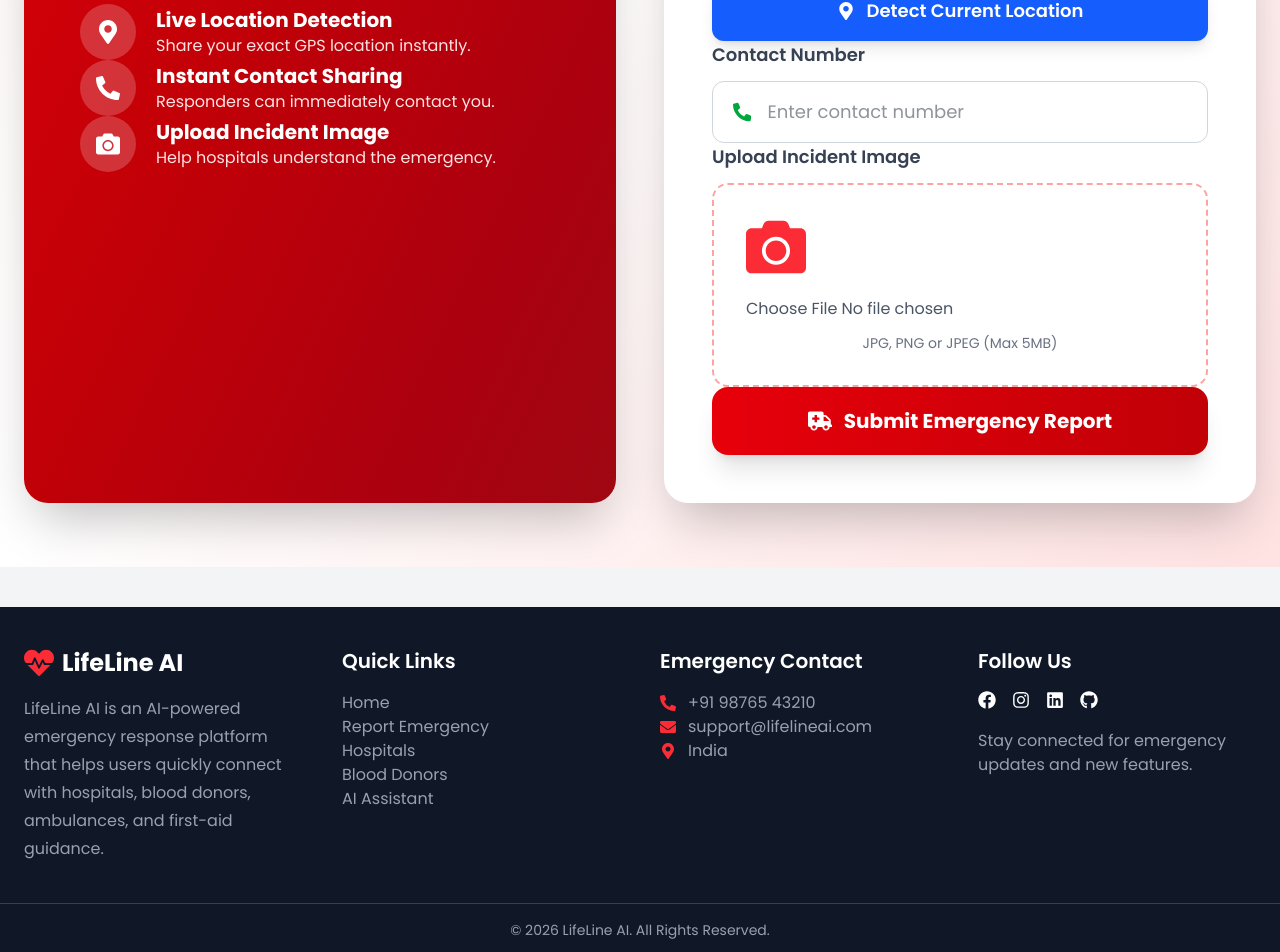
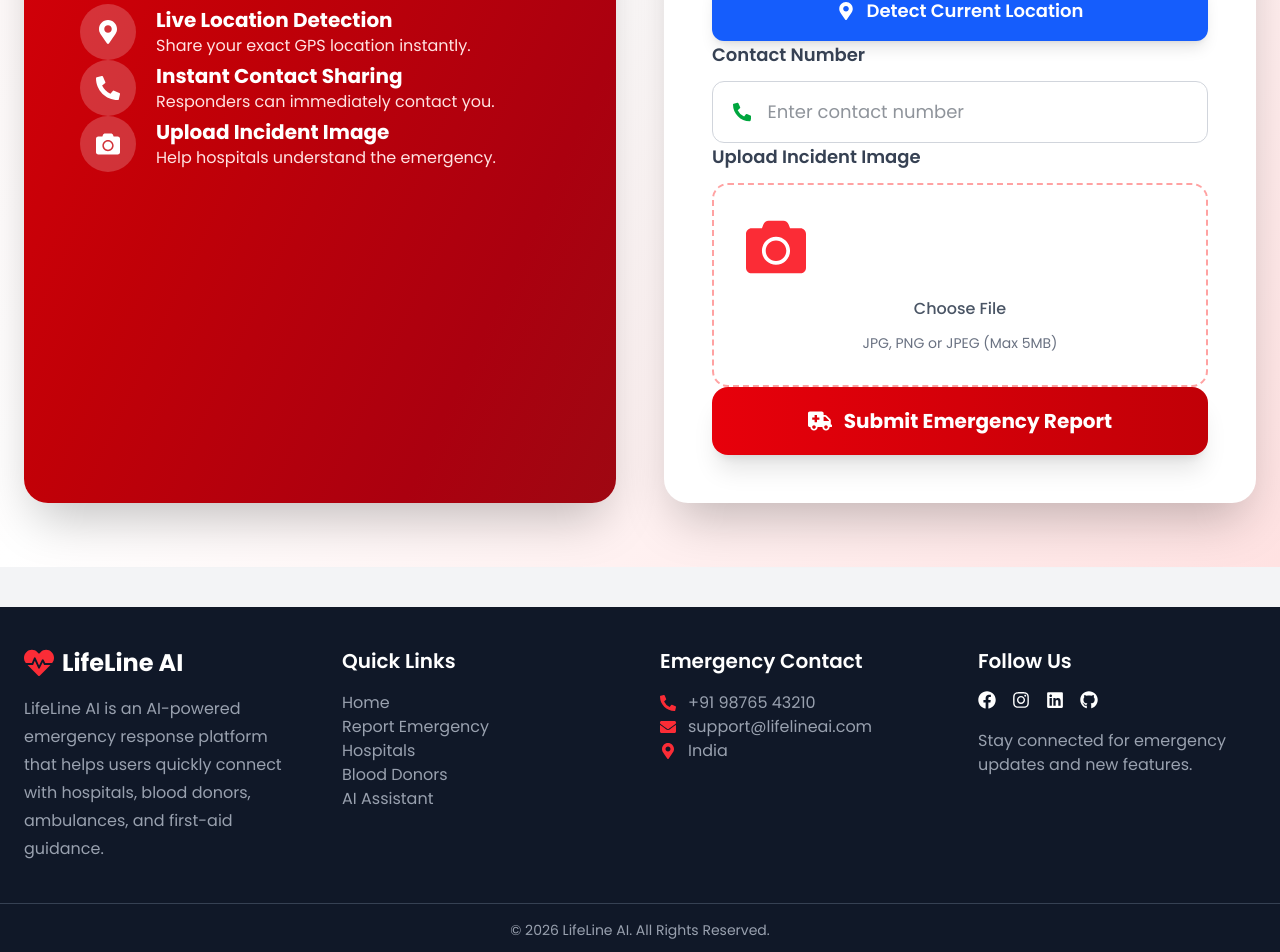
Before and after one commit to lovesh-semwal/Lifeline-AI, a React (Vite) app in the folder client/: page /report in a window 1280 px wide. Shown: the part 944-1896 px from the top of the page. Built offline with nearby package versions, Linux system fonts and the light colour scheme; sample sign-in values are in the browser's storage.

Commit message:
Changing choose file button

```diff
--- a/client/src/pages/ReportEmergency.jsx
+++ b/client/src/pages/ReportEmergency.jsx
@@ -311,25 +311,31 @@
     Upload Incident Image
   </label>
 
-            <div className="border-2 border-dashed border-red-300 rounded-2xl p-8! text-center hover:border-red-500 hover:bg-red-50 transition-all duration-300">
-
+  <label
+    htmlFor="incident-image"
+    className="block border-2 border-dashed border-red-300 rounded-2xl p-8! text-center cursor-pointer hover:border-red-500 hover:bg-red-50 transition-all duration-300"
+  >
     <FaCamera className="mx-auto text-6xl text-red-500 mb-5!" />
 
-              <input
-                type="file"
-                name="image"
-                accept="image/*"
-                onChange={handleChange}
-                className="block mx-auto text-gray-600"
-              />
+    <div className="text-gray-600 font-medium">
+      Choose File
+    </div>
 
     <p className="text-sm text-gray-500 mt-3!">
       JPG, PNG or JPEG (Max 5MB)
     </p>
 
+    <input
+      id="incident-image"
+      type="file"
+      name="image"
+      accept="image/png, image/jpeg, image/jpg"
+      onChange={handleChange}
+      className="hidden"
+    />
+
     {formData.image && (
       <div className="mt-8">
-
         <img
           src={URL.createObjectURL(formData.image)}
           alt="Preview"
@@ -339,11 +345,9 @@
         <p className="mt-4 text-green-600 font-semibold">
           ✓ Image Selected Successfully
         </p>
-
       </div>
     )}
-
-            </div>
+  </label>
 </div>
 
           {/* Submit Button */}
```
Lines whose indentation alone changed are shown as unchanged.
